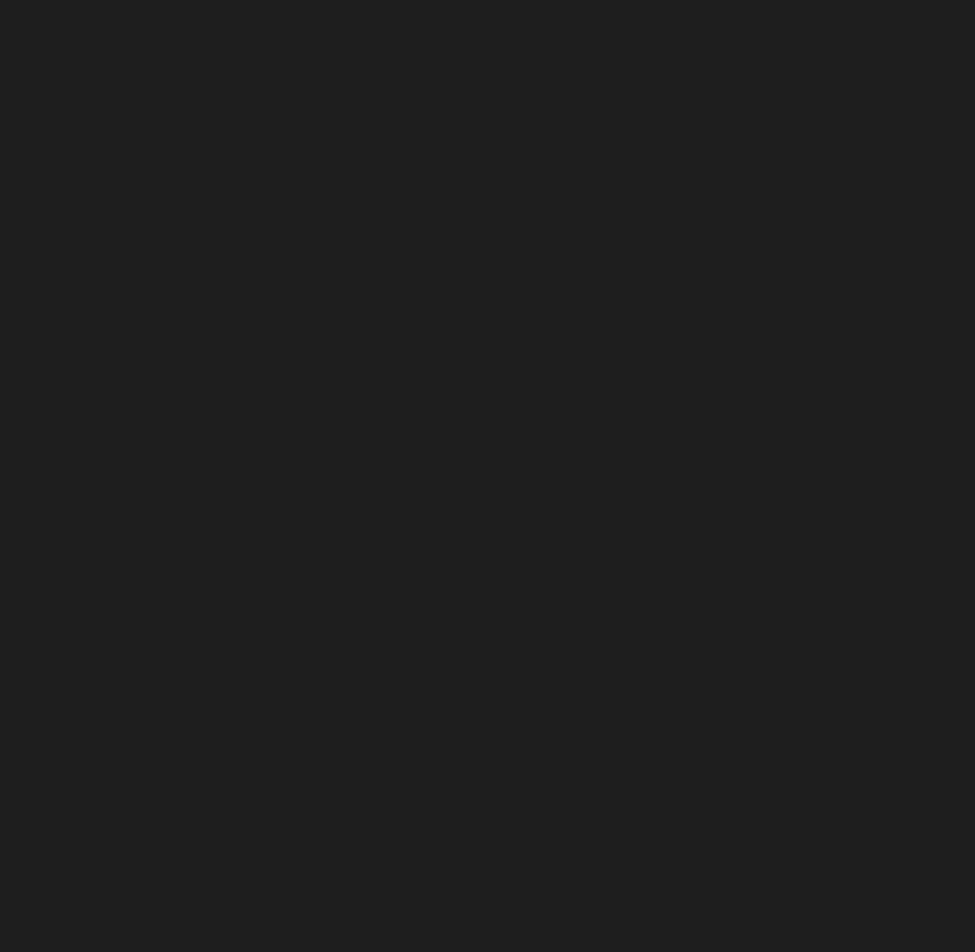
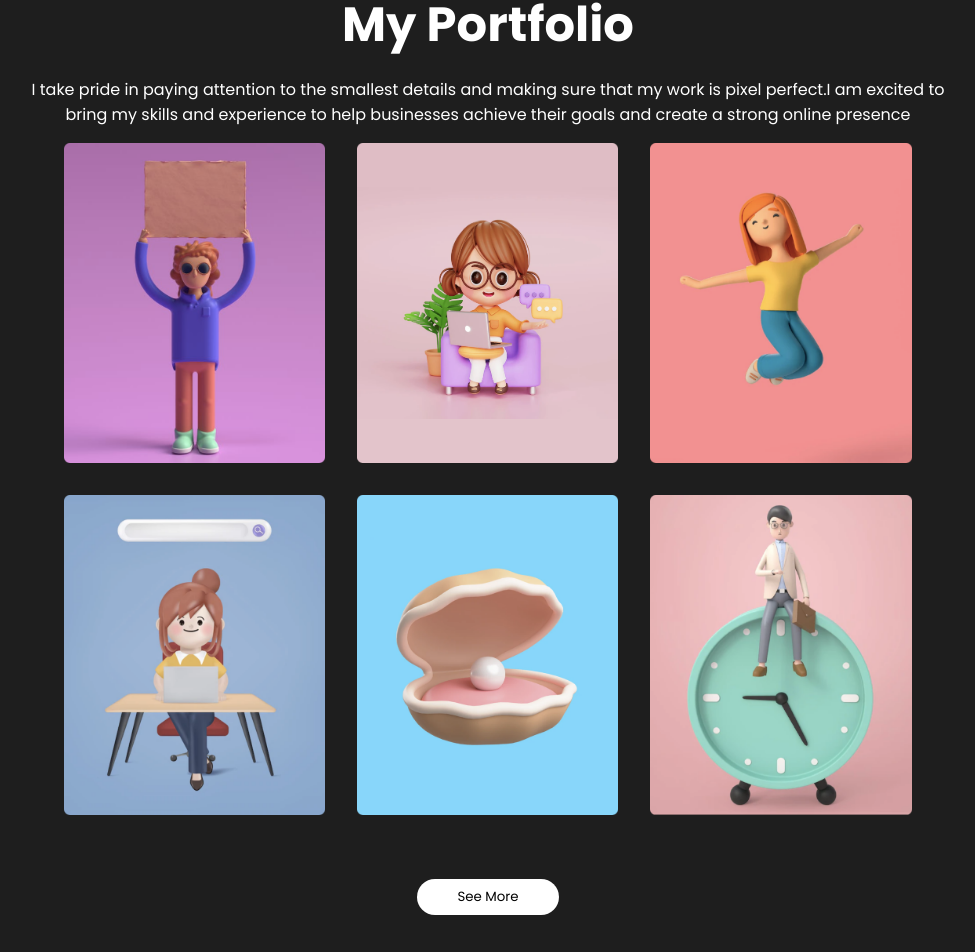
Before and after one commit to 123-SHIVA/My_Portfolio, a React (Create React App) app: page / in a window 1280 px wide. Shown: the part 1575-2527 px from the top of the page, without its empty margins (152-1127 px from the left). Before the commit the page ends 1573 px from the top, so only its background shows below. Built offline with nearby package versions, Linux system fonts and the light colour scheme.

Commit message:
Project page completed

```diff
--- a/src/components/Project/Project.js
+++ b/src/components/Project/Project.js
@@ -1,12 +1,52 @@
-import React from 'react';
+import React from "react";
 import "./project.css";
+import portfolio1 from "../../assets/assets/portfolio-1.png";
+import portfolio2 from "../../assets/assets/portfolio-2.png";
+import portfolio3 from "../../assets/assets/portfolio-3.png";
+import portfolio4 from "../../assets/assets/portfolio-4.png";
+import portfolio5 from "../../assets/assets/portfolio-5.png";
+import portfolio6 from "../../assets/assets/portfolio-6.png";
+
+// let data = [
+//   {
+//     img: portfolio1,
+//   },
+//   {
+//     img: portfolio2,
+//   },
+//   {
+//     img: portfolio3,
+//   },
+//   {
+//     img: portfolio4,
+//   },
+//   {
+//     img: portfolio5,
+//   },
+//   {
+//     img: portfolio6,
+//   },
+// ];
 
 const Project = () => {
   return (
-    <div>
-      project
-    </div>
-  )
-}
+    <section id="works">
+      <h2 className="worksTitle">My Portfolio</h2>
+      <span className="workDesc">I take pride in paying attention to the smallest details and making sure that my work is pixel perfect.I am excited to bring my skills and experience to help businesses achieve their goals and create a strong online presence</span>
 
-export default Project
+      {/* {data.map((item) => (
+      ))} */}
+        <div className="workImgs">
+          <img src={portfolio1} alt="" className="worksImg" />
+          <img src={portfolio2} alt="" className="worksImg" />
+          <img src={portfolio3} alt="" className="worksImg" />
+          <img src={portfolio4} alt="" className="worksImg" />
+          <img src={portfolio5} alt="" className="worksImg" />
+          <img src={portfolio6} alt="" className="worksImg" />
+        </div>
+        <button className="worksBtn">See More</button>
+    </section>
+  );
+};
+
+export default Project;
--- a/src/components/Project/project.css
+++ b/src/components/Project/project.css
@@ -0,0 +1,48 @@
+#works{
+    margin: 0 auto;
+    min-height: calc(100vh - 4rem);
+    width: 100vw;
+    max-width: 60rem;
+    display: flex;
+    flex-direction: column;
+    align-items: center;
+    justify-content: center;
+    text-align: center;
+    padding: 0 1rem;
+}
+.worksTitle{
+    margin: 1rem 0;
+    font-size: 3rem;
+}
+.worksDesc{
+    font-weight: 300;
+    font-size: 1rem;
+    max-width: 40rem;
+}
+.workImgs{
+    display: flex;
+    align-items: center;
+    justify-content: center;
+    flex-wrap: wrap;
+     width: 100vw;
+    max-width: 65rem;
+}
+.worksImg{
+    object-fit: cover;
+    height: 20rem;
+    margin: 1rem;
+}
+.worksBtn{
+    margin: 3rem 0;
+    padding: 0.5rem 2.5rem;
+    border: none;
+    border-radius: 2rem;
+    background: white;
+
+}
+@media screen and (max-width:585px) {
+    .worksImg{
+      height: 48vw;
+    }
+
+}
```
